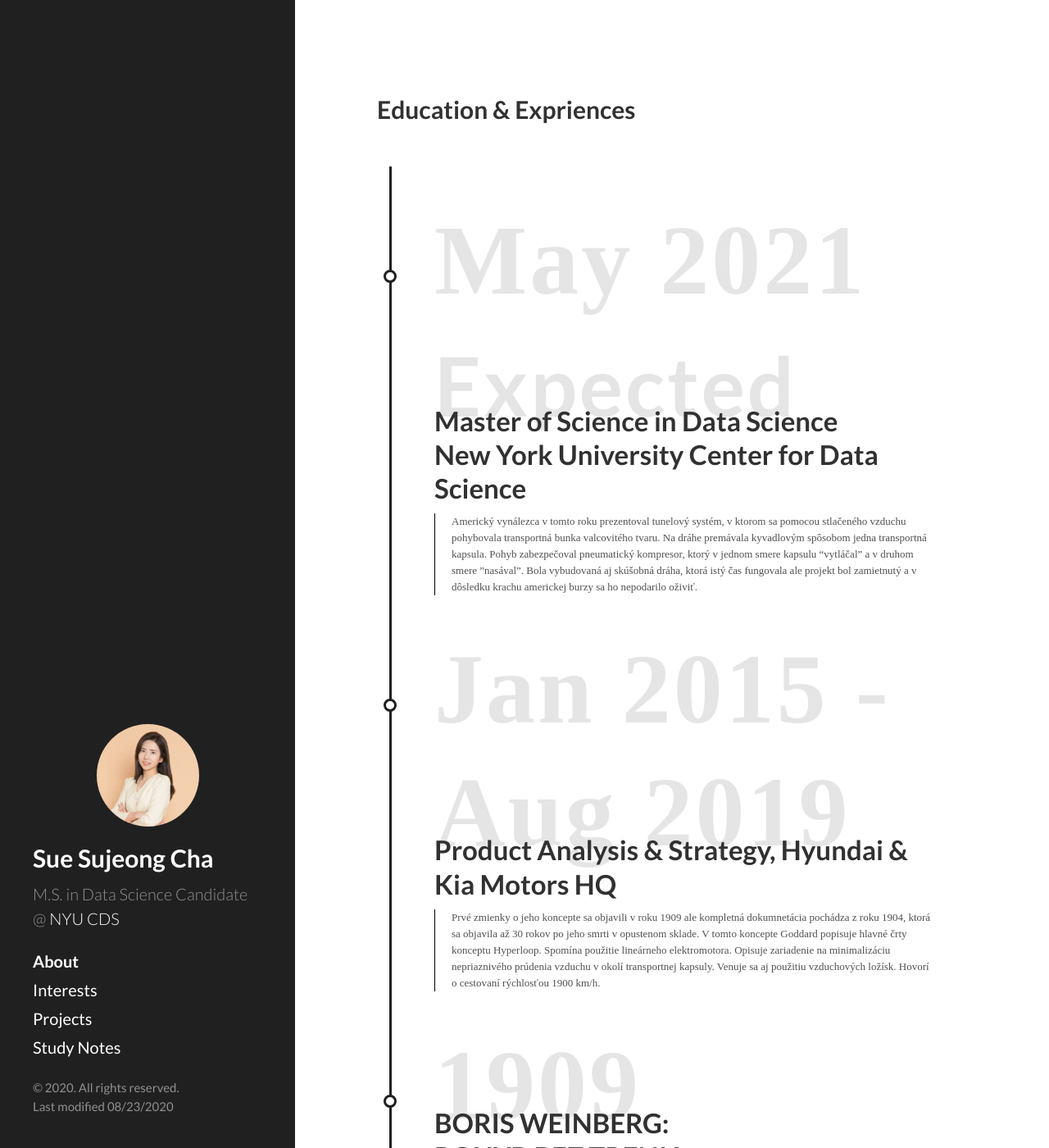
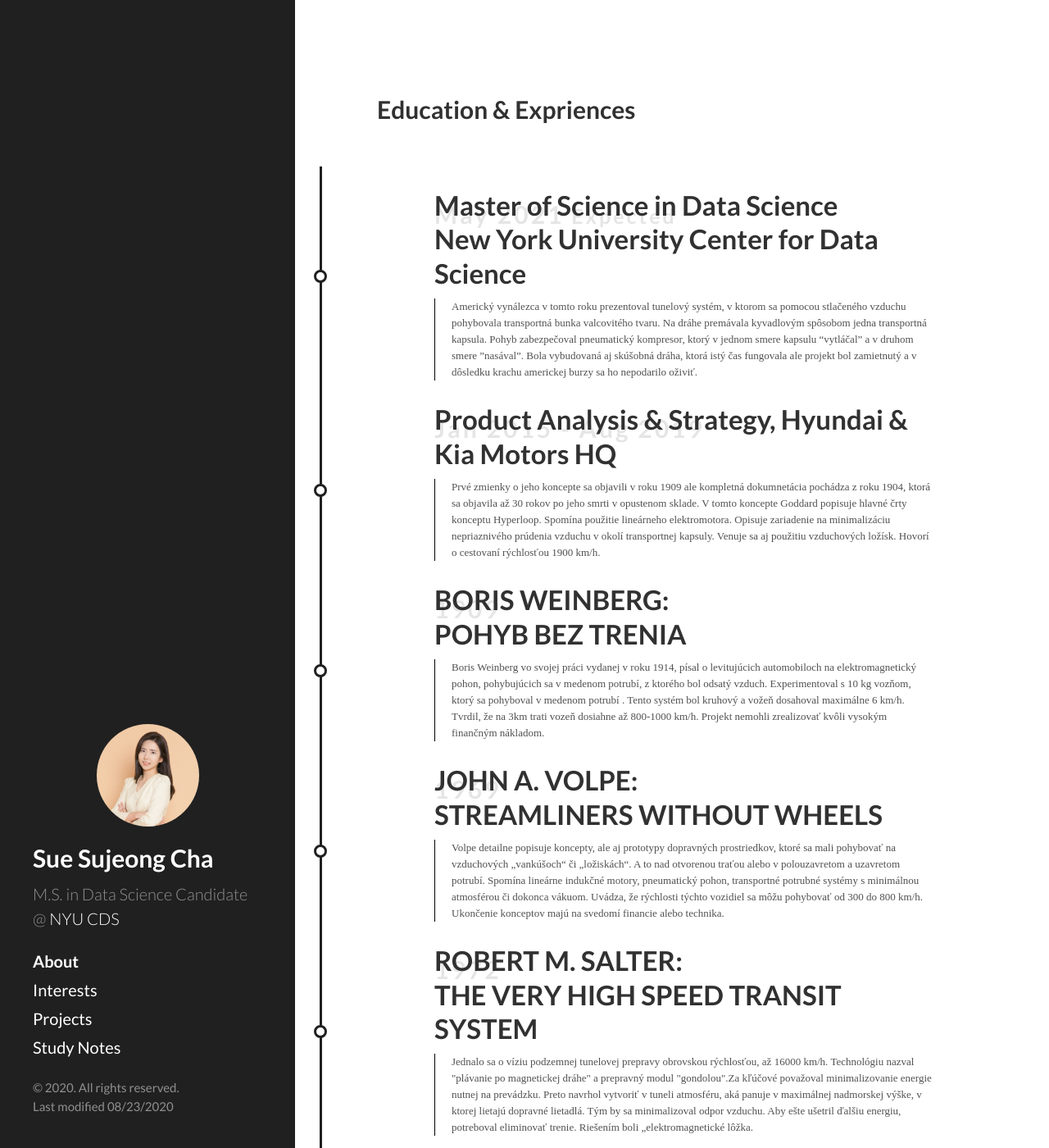
Before and after one commit to sujeongcha/sujeongcha.github.io, a Jekyll site: the page built from about.html, in a window 1280 px wide and 1400 px high. Shown: the whole window at 82% size. Built offline with Jekyll 4.4.1, drawn with Linux system fonts in a browser that asks for light colours; Markdown is read by kramdown in place of the engine named in the settings.

Commit message:
Update style.css

```diff
--- a/public/css/style.css
+++ b/public/css/style.css
@@ -18,7 +18,7 @@
 	content: "";
 	position: absolute;
 	top: 40px;
-	left: 65px;
+	left: -20px;
 	width: 3px;
 	height: calc(100% - 80px);
 	background: #202020;
@@ -29,16 +29,16 @@
 }
 
 .timeline .column .title h1 {
-	font-size: 120px;
+	font-size: 30px;
 	color: rgba(0,0,0,0.1);
-	font-family: serif;
+	font-family: "Lato", sans-serif;
 	letter-spacing: 3px;
 }
 
 .timeline .column .title h1:before {
 	content: "";
 	position: absolute;
-	left: -62px;
+	left: -147px;
 	top: 86px;
 	width: 10px;
 	height: 10px;
```
